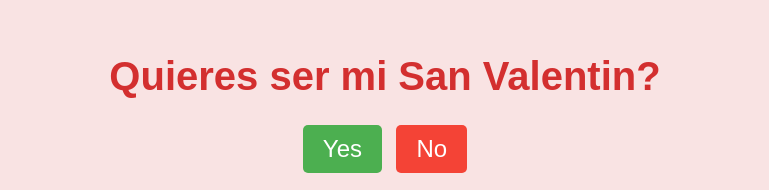
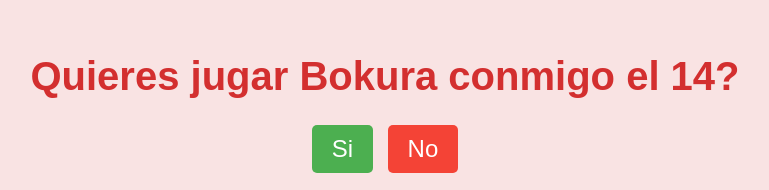
Before and after one commit to iNeonGK/iNeonGK.github.io, a plain HTML site: page index.html in a window 1280 px wide. Shown: the part 138-328 px from the top of the page, without its empty margins (255-1024 px from the left). Drawn offline with Linux system fonts and the light colour scheme.

Commit message:
index.html

```diff
--- a/index.html
+++ b/index.html
@@ -3,14 +3,14 @@
 <head>
     <meta charset="UTF-8">
     <meta name="viewport" content="width=device-width, initial-scale=1.0">
-    <title>Quieres ser mi San Valentin?</title>
+    <title>Quieres jugar?</title>
     <link rel="stylesheet" href="styles.css">
 </head>
 <body>
     <div class="container">
-        <h1>Quieres ser mi San Valentin?</h1>
+        <h1>Quieres jugar Bokura conmigo el 14?</h1>
         <div class="buttons">
-            <button class="yes-button" onclick="handleYesClick()">Yes</button>
+            <button class="yes-button" onclick="handleYesClick()">Si</button>
             <button class="no-button" onclick="handleNoClick()">No</button>
         </div>
         <div class="gif_container">
```
